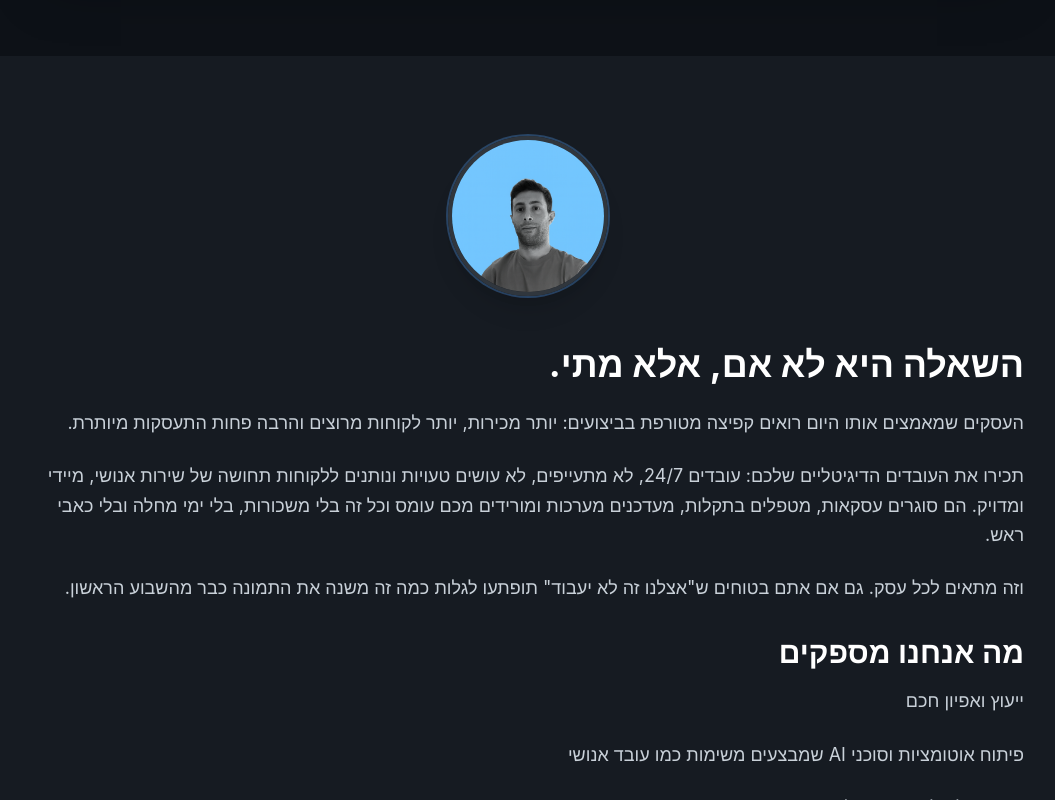
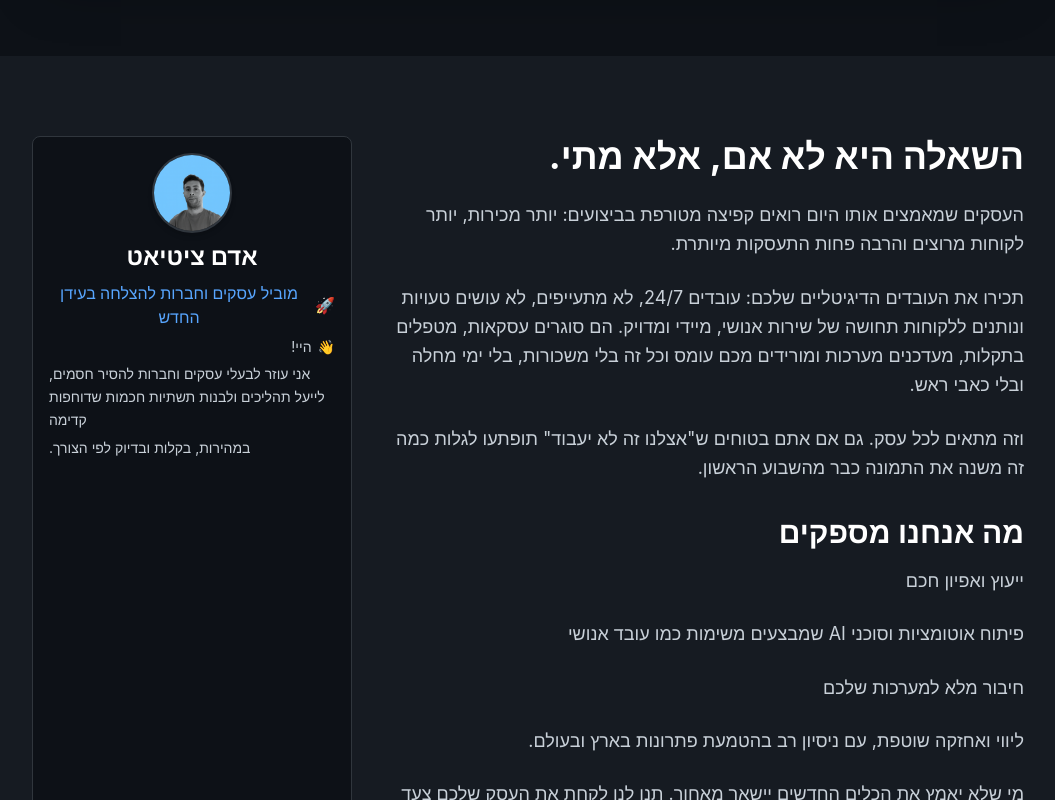
Before and after one commit to adamts1/ai-automation-landing-page, a React app in the folder frontend/: page / in a window 1280 px wide. Shown: the part 2420-3220 px from the top of the page, without its empty margins (112-1167 px from the left). Built offline with nearby package versions, Linux system fonts and the light colour scheme; the HTML template or start-up script is replaced by a standard one.

Commit message:
sun section

```diff
--- a/frontend/src/components/About.tsx
+++ b/frontend/src/components/About.tsx
@@ -17,40 +17,15 @@ const About: FC = () => {
   return (
     <section id="about" className="py-20 bg-[#161B22]">
       <div className="max-w-5xl mx-auto px-4">
-        <div className="space-y-8">
-          {/* Header with Circular Profile Image */}
-          <motion.div
-            initial={{ opacity: 0, y: 20 }}
-            whileInView={{ opacity: 1, y: 0 }}
-            viewport={{ once: true }}
-            transition={{ duration: 0.8 }}
-            className="flex flex-row justify-center items-center mb-12"
-          >
-            {/* Circular Profile Image - centered */}
-            <motion.div
-              initial={{ opacity: 0, scale: 0.8 }}
-              whileInView={{ opacity: 1, scale: 1 }}
-              viewport={{ once: true }}
-              transition={{ duration: 0.6, delay: 0.2 }}
-              className="flex-shrink-0"
-            >
-              <div className="w-24 h-24 md:w-40 md:h-40 rounded-full shadow-xl overflow-hidden border-4 border-[#30363D] ring-2 ring-[#58A6FF]/30">
-                <img
-                  src={profileImage}
-                  alt="Adam Tsityat"
-                  className="w-full h-full object-cover"
-                />
-              </div>
-            </motion.div>
-          </motion.div>
+        <div className="flex flex-col md:flex-row gap-6 md:gap-8">
 
-          {/* Text Content */}
+          {/* Text Content - Right on desktop */}
           <motion.div
             initial={{ opacity: 0, y: 20 }}
             whileInView={{ opacity: 1, y: 0 }}
             viewport={{ once: true }}
             transition={{ duration: 0.8, delay: 0.3 }}
-            className="space-y-6"
+            className="flex-1 space-y-6"
           >
             <h2 className="text-3xl md:text-4xl font-bold text-white mb-6">
               {t('about.heading')}
@@ -102,6 +77,61 @@ const About: FC = () => {
               <ArrowLeft size={20} className="rtl:rotate-180" />
             </motion.button>
           </motion.div>
+
+          {/* Profile Subsection - Left on desktop */}
+          <motion.div
+            initial={{ opacity: 0, y: 20 }}
+            whileInView={{ opacity: 1, y: 0 }}
+            viewport={{ once: true }}
+            transition={{ duration: 0.8 }}
+            className="bg-[#0D1117] rounded-lg p-3 md:p-4 border border-[#30363D] md:flex-shrink-0 md:w-80"
+          >
+            <div className="flex flex-col items-center text-center space-y-2">
+              {/* Profile Image */}
+              <motion.div
+                initial={{ opacity: 0, scale: 0.8 }}
+                whileInView={{ opacity: 1, scale: 1 }}
+                viewport={{ once: true }}
+                transition={{ duration: 0.6, delay: 0.2 }}
+                className="relative"
+              >
+                <div className="w-16 h-16 md:w-20 md:h-20 rounded-full shadow-md overflow-hidden border-2 border-[#30363D]">
+                  <img
+                    src={profileImage}
+                    alt="Adam Tsityat"
+                    className="w-full h-full object-cover"
+                  />
+                </div>
+              </motion.div>
+
+              {/* Name */}
+              <h2 className="text-xl md:text-2xl font-bold text-white">
+                {t('about.profileName')}
+              </h2>
+
+              {/* Tagline */}
+              <p className="text-sm md:text-base text-[#58A6FF] font-medium flex items-center gap-1.5">
+                <span>🚀</span>
+                {t('about.profileTagline')}
+              </p>
+
+              {/* Greeting and Sentences */}
+              <div className="space-y-1.5 text-left max-w-lg md:max-w-full">
+                <p className="text-sm text-[#C9D1D9] flex items-center gap-1.5">
+                  <span>👋</span>
+                  {t('about.profileGreeting')}
+                </p>
+                <p className="text-sm text-[#C9D1D9] leading-relaxed">
+                  {t('about.profileSentence1')}
+                </p>
+                <p className="text-sm text-[#C9D1D9] leading-relaxed">
+                  {t('about.profileSentence2')}
+                </p>
+              </div>
+            </div>
+          </motion.div>
+
+
         </div>
       </div>
     </section>
--- a/frontend/src/i18n/translations/en.json
+++ b/frontend/src/i18n/translations/en.json
@@ -15,6 +15,11 @@
   },
   "about": {
     "title": "About Us",
+    "profileName": "Adam Tsityat",
+    "profileTagline": "Leading businesses and companies to success in the new era",
+    "profileGreeting": "Hi!",
+    "profileSentence1": "I help business owners and companies remove barriers, optimize processes and build smart infrastructures that push forward",
+    "profileSentence2": "quickly, easily, and precisely according to need.",
     "description1": "We're a global automation agency helping corporations worldwide implement AI-driven solutions. Combining deep tech knowledge with personal, professional service.",
     "description2": "Our team of experts specializes in creating cutting-edge automation solutions that deliver measurable results. From small businesses to enterprise corporations, we've helped hundreds of clients transform their operations with AI.",
     "stats": {
--- a/frontend/src/i18n/translations/he.json
+++ b/frontend/src/i18n/translations/he.json
@@ -16,6 +16,11 @@
   "about": {
     "title": "מי אני",
     "subtitle": "",
+    "profileName": "אדם ציטיאט",
+    "profileTagline": "מוביל עסקים וחברות להצלחה בעידן החדש",
+    "profileGreeting": "היי!",
+    "profileSentence1": "אני עוזר לבעלי עסקים וחברות להסיר חסמים, לייעל תהליכים ולבנות תשתיות חכמות שדוחפות קדימה",
+    "profileSentence2": "במהירות, בקלות ובדיוק לפי הצורך.",
     "heading": "השאלה היא לא אם, אלא מתי.",
     "paragraph1": "העסקים שמאמצים אותו היום רואים קפיצה מטורפת בביצועים: יותר מכירות, יותר לקוחות מרוצים והרבה פחות התעסקות מיותרת.",
     "paragraph2": "תכירו את העובדים הדיגיטליים שלכם: עובדים 24/7, לא מתעייפים, לא עושים טעויות ונותנים ללקוחות תחושה של שירות אנושי, מיידי ומדויק. הם סוגרים עסקאות, מטפלים בתקלות, מעדכנים מערכות ומורידים מכם עומס וכל זה בלי משכורות, בלי ימי מחלה ובלי כאבי ראש.",
```
